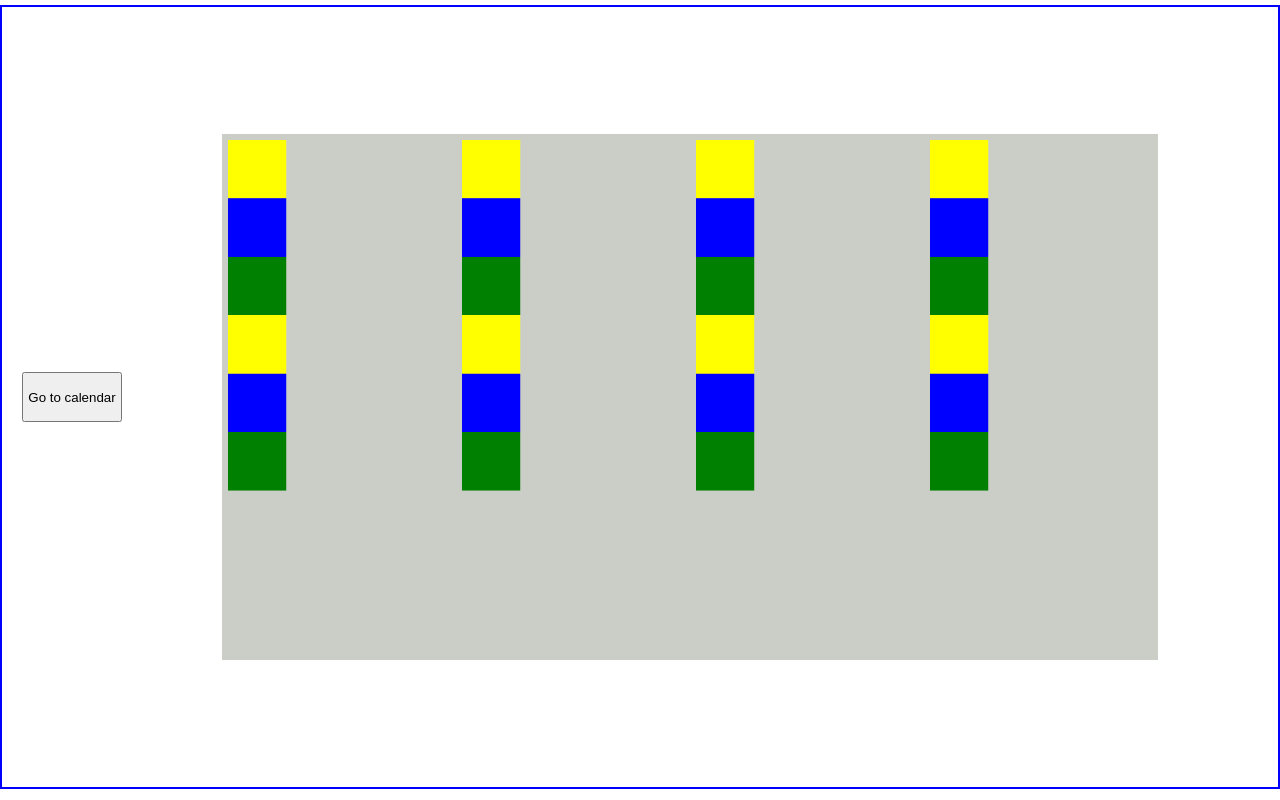
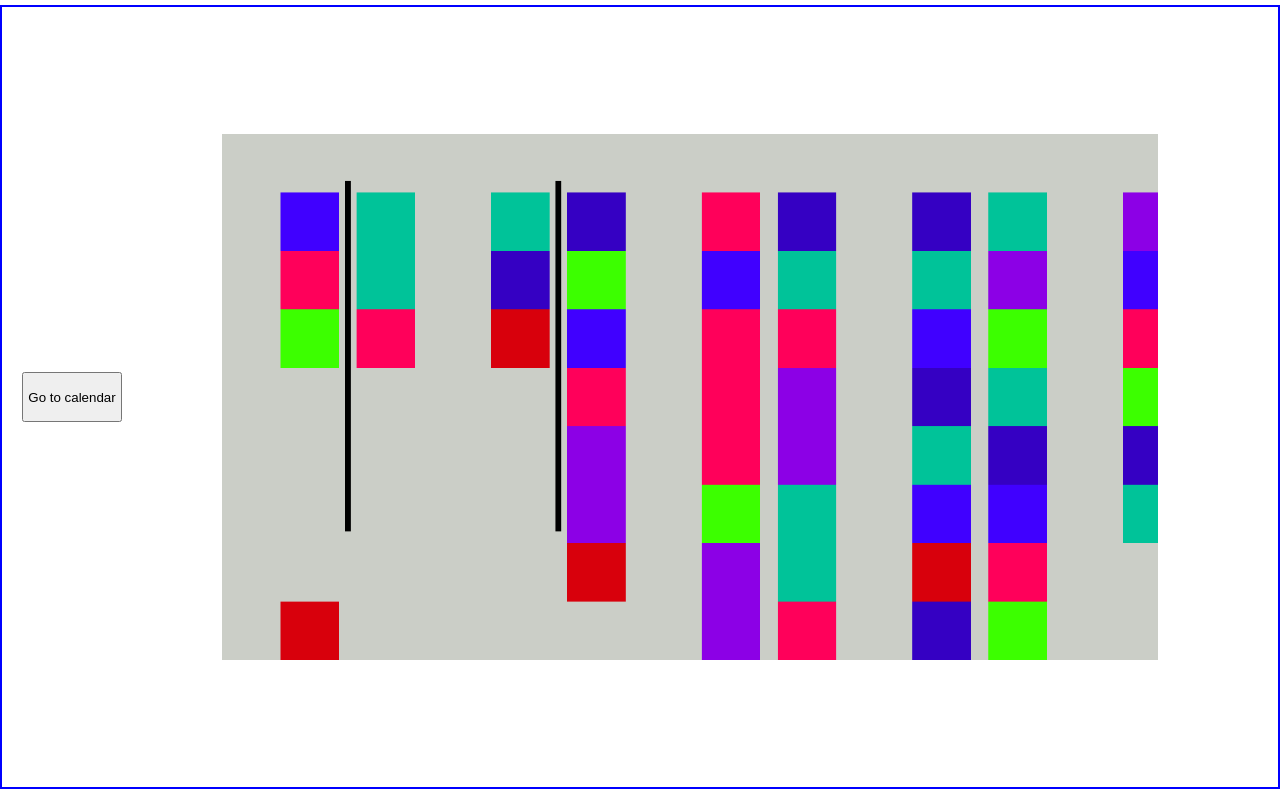
Before and after one commit to ShernanJenesisMateo/OMAS, a React (Create React App) app in the folder frontend/: page /area in a window 1280 px wide. Built offline with nearby package versions, Linux system fonts and the light colour scheme.

Commit message:
finalized seat coordinates for area 1

```diff
--- a/frontend/src/components/AreaCanvas/Area.tsx
+++ b/frontend/src/components/AreaCanvas/Area.tsx
@@ -7,16 +7,20 @@ interface Seat {
     positionY: number;
     color: string;
 }
+interface Divider {
+    positionX: number;
+    positionY: number;
+    color: string;
+}
+
 
 export default function Area(): ReactElement {
-    // const drawSeat = (context: CanvasRenderingContext2D | null, seat: Seat) => {
-    //     if (context) {
-    //         context.fillStyle = seat.color;
-    //         context.fillRect(seat.positionX, seat.positionY, 100, 100);
-    //     }
+
     const [isPanning, setIsPanning] = useState(false);
     const [panStart, setPanStart] = useState({ x: 0, y: 0 });
     const [panOffset, setPanOffset] = useState({ x: 0, y: 0 });
+
+    const [zoomFactor, setZoomFactor] = useState(1);
 
     const handleMouseDown = (e: React.MouseEvent<HTMLCanvasElement>) => {
         setIsPanning(true);
@@ -43,50 +47,112 @@ export default function Area(): ReactElement {
         }
     };
 
+    const drawDivider = (context: CanvasRenderingContext2D | null, divider: Divider) => {
+        if (context) {
+            context.fillStyle = divider.color;
+            context.fillRect(divider.positionX + panOffset.x, divider.positionY + panOffset.y, 10, 600);
+        }
+    };
 
     const seats: Seat[] = [
-        // COLUMN 1
-        { positionX: 10, positionY: 10, color: 'yellow' },
-        { positionX: 10, positionY: 110, color: 'blue' },
-        { positionX: 10, positionY: 210, color: 'green' },
-        { positionX: 10, positionY: 310, color: 'yellow' },
-        { positionX: 10, positionY: 410, color: 'blue' },
-        { positionX: 10, positionY: 510, color: 'green' },
+        { positionX: 100, positionY: 100, color: '#4000ff' },
+        { positionX: 100, positionY: 200, color: '#ff005a' },
+        { positionX: 100, positionY: 300, color: '#3cff00' },
+        { positionX: 100, positionY: 800, color: '#d8000c' },
+        { positionX: 100, positionY: 1000, color: '#8c00e6' },
+        { positionX: 100, positionY: 1100, color: '#3500c3' },
+        { positionX: 100, positionY: 1200, color: '#00c399' },
+        { positionX: 230, positionY: 100, color: '#00c399' },
+        { positionX: 230, positionY: 200, color: '#00c399' },
+        { positionX: 230, positionY: 300, color: '#ff005a' },
+        { positionX: 460, positionY: 100, color: '#00c399' },
+        { positionX: 460, positionY: 200, color: '#3500c3' },
+        { positionX: 460, positionY: 300, color: '#d8000c' },
+        { positionX: 590, positionY: 100, color: '#3500c3' },
+        { positionX: 590, positionY: 200, color: '#3cff00' },
+        { positionX: 590, positionY: 300, color: '#4000ff' },
+        { positionX: 590, positionY: 400, color: '#ff005a' },
+        { positionX: 590, positionY: 500, color: '#8c00e6' },
+        { positionX: 590, positionY: 600, color: '#8c00e6' },
+        { positionX: 590, positionY: 700, color: '#d8000c' },
+        { positionX: 820, positionY: 100, color: '#ff005a' },
+        { positionX: 820, positionY: 200, color: '#4000ff' },
+        { positionX: 820, positionY: 300, color: '#ff005a' },
+        { positionX: 820, positionY: 400, color: '#ff005a' },
+        { positionX: 820, positionY: 500, color: '#ff005a' },
+        { positionX: 820, positionY: 600, color: '#3cff00' },
+        { positionX: 820, positionY: 700, color: '#8c00e6' },
+        { positionX: 820, positionY: 800, color: '#8c00e6' },
+        { positionX: 950, positionY: 100, color: '#3500c3' },
+        { positionX: 950, positionY: 200, color: '#00c399' },
+        { positionX: 950, positionY: 300, color: '#ff005a' },
+        { positionX: 950, positionY: 400, color: '#8c00e6' },
+        { positionX: 950, positionY: 500, color: '#8c00e6' },
+        { positionX: 950, positionY: 600, color: '#00c399' },
+        { positionX: 950, positionY: 700, color: '#00c399' },
+        { positionX: 950, positionY: 800, color: '#ff005a' },
+        { positionX: 950, positionY: 900, color: '#3500c3' },
+        { positionX: 1180, positionY: 100, color: '#3500c3' },
+        { positionX: 1180, positionY: 200, color: '#00c399' },
+        { positionX: 1180, positionY: 300, color: '#4000ff' },
+        { positionX: 1180, positionY: 400, color: '#3500c3' },
+        { positionX: 1180, positionY: 500, color: '#00c399' },
+        { positionX: 1180, positionY: 600, color: '#4000ff' },
+        { positionX: 1180, positionY: 700, color: '#d8000c' },
+        { positionX: 1180, positionY: 800, color: '#3500c3' },
+        { positionX: 1310, positionY: 100, color: '#00c399' },
+        { positionX: 1310, positionY: 200, color: '#8c00e6' },
+        { positionX: 1310, positionY: 300, color: '#3cff00' },
+        { positionX: 1310, positionY: 400, color: '#00c399' },
+        { positionX: 1310, positionY: 500, color: '#3500c3' },
+        { positionX: 1310, positionY: 600, color: '#4000ff' },
+        { positionX: 1310, positionY: 700, color: '#ff005a' },
+        { positionX: 1310, positionY: 800, color: '#3cff00' },
+        { positionX: 1540, positionY: 100, color: '#8c00e6' },
+        { positionX: 1540, positionY: 200, color: '#4000ff' },
+        { positionX: 1540, positionY: 300, color: '#ff005a' },
+        { positionX: 1540, positionY: 400, color: '#3cff00' },
+        { positionX: 1540, positionY: 500, color: '#3500c3' },
+        { positionX: 1540, positionY: 600, color: '#00c399' },
+        { positionX: 1670, positionY: 100, color: '#ff005a' },
+        { positionX: 1670, positionY: 200, color: '#00c399' },
+        { positionX: 1670, positionY: 300, color: '#3cff00' },
+        { positionX: 1670, positionY: 400, color: '#ff005a' },
+        { positionX: 1670, positionY: 500, color: '#00c399' },
+        { positionX: 1670, positionY: 600, color: '#00c399' },
+        { positionX: 1900, positionY: 100, color: '#00c399' },
+        { positionX: 1900, positionY: 200, color: '#3500c3' },
+        { positionX: 1900, positionY: 300, color: '#4000ff' },
+        { positionX: 1900, positionY: 400, color: '#3cff00' },
+        { positionX: 1900, positionY: 500, color: '#3500c3' },
+        { positionX: 2030, positionY: 100, color: '#8c00e6' },
+        { positionX: 2030, positionY: 200, color: '#3cff00' },
+        { positionX: 2030, positionY: 300, color: '#4000ff' },
+        { positionX: 2030, positionY: 400, color: '#ff005a' },
+        { positionX: 2030, positionY: 500, color: '#00c399' },
+        { positionX: 2260, positionY: 100, color: '#3cff00' },
+        { positionX: 2260, positionY: 200, color: '#ff005a' },
+        { positionX: 2260, positionY: 300, color: '#ff005a' },
+        { positionX: 2260, positionY: 400, color: '#3cff00' },
+        { positionX: 2390, positionY: 100, color: '#ff005a' },
+        { positionX: 2390, positionY: 200, color: '#ff005a' },
+        { positionX: 2390, positionY: 300, color: '#ff005a' },
+        { positionX: 2390, positionY: 400, color: '#4000ff' },
+        { positionX: 2620, positionY: 100, color: '#3500c3' },
+        { positionX: 2620, positionY: 200, color: '#ff005a' }
 
-        // COLUMN 2
-        { positionX: 410, positionY: 10, color: 'yellow' },
-        { positionX: 410, positionY: 110, color: 'blue' },
-        { positionX: 410, positionY: 210, color: 'green' },
-        { positionX: 410, positionY: 310, color: 'yellow' },
-        { positionX: 410, positionY: 410, color: 'blue' },
-        { positionX: 410, positionY: 510, color: 'green' },
 
-        // COLUMN 3
-        { positionX: 810, positionY: 10, color: 'yellow' },
-        { positionX: 810, positionY: 110, color: 'blue' },
-        { positionX: 810, positionY: 210, color: 'green' },
-        { positionX: 810, positionY: 310, color: 'yellow' },
-        { positionX: 810, positionY: 410, color: 'blue' },
-        { positionX: 810, positionY: 510, color: 'green' },
-
-        // COLUMN 4
-        { positionX: 1210, positionY: 10, color: 'yellow' },
-        { positionX: 1210, positionY: 110, color: 'blue' },
-        { positionX: 1210, positionY: 210, color: 'green' },
-        { positionX: 1210, positionY: 310, color: 'yellow' },
-        { positionX: 1210, positionY: 410, color: 'blue' },
-        { positionX: 1210, positionY: 510, color: 'green' },
-
-        // COLUMN 5
-        { positionX: 1610, positionY: 10, color: 'yellow' },
-        { positionX: 1610, positionY: 110, color: 'blue' },
-        { positionX: 1610, positionY: 210, color: 'green' },
-        { positionX: 1610, positionY: 310, color: 'yellow' },
-        { positionX: 1610, positionY: 410, color: 'blue' },
-        { positionX: 1610, positionY: 510, color: 'green' },
 
         // Add more seats with different colors and positions
     ];
+
+    const divider: Divider[] = [
+        // column 1
+        { positionX: 210, positionY: 80, color: 'black' },
+
+        // column 2
+        { positionX: 570, positionY: 80, color: 'black' },
+    ]
 
     const canvasStyle: React.CSSProperties = {
         backgroundColor: '#CBCEC7',
@@ -94,8 +160,6 @@ export default function Area(): ReactElement {
         margin: '100px',
         padding: 0,
     };
-
-
 
     return (
         <div style={{ height: '98vh', width: '100vw', border: '2px solid blue', display: 'flex', alignItems: 'center', justifyContent: 'center', overflow: 'auto', padding: '20px', marginTop: '5px' }}>
@@ -109,6 +173,7 @@ export default function Area(): ReactElement {
             <Canvas
                 draw={(context) => {
                     seats.forEach((seat) => drawSeat(context, seat));
+                    divider.forEach((divider) => drawDivider(context, divider));
                 }}
                 width={1600}
                 height={900}
--- a/frontend/src/components/AreaCanvas/Canvas.tsx
+++ b/frontend/src/components/AreaCanvas/Canvas.tsx
@@ -6,9 +6,13 @@ interface CanvasProps {
     width: number;
     height: number;
     canvasStyle?: React.CSSProperties;
+
+    // for panning
     onMouseDown: (e: React.MouseEvent<HTMLCanvasElement>) => void;
     onMouseMove: (e: React.MouseEvent<HTMLCanvasElement>) => void;
     onMouseUp: () => void;
+
+
     // Add other props here if needed
 }
 
```
